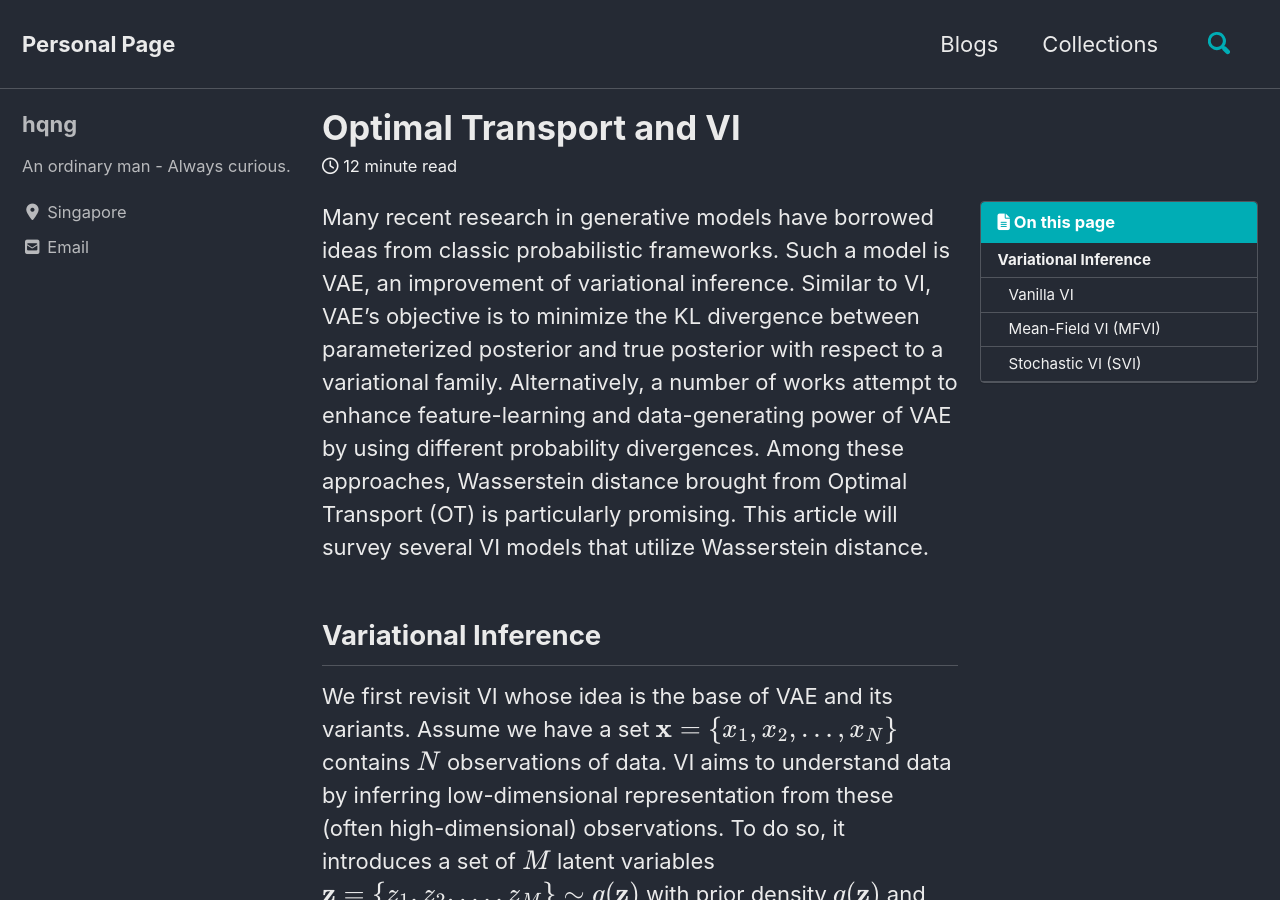
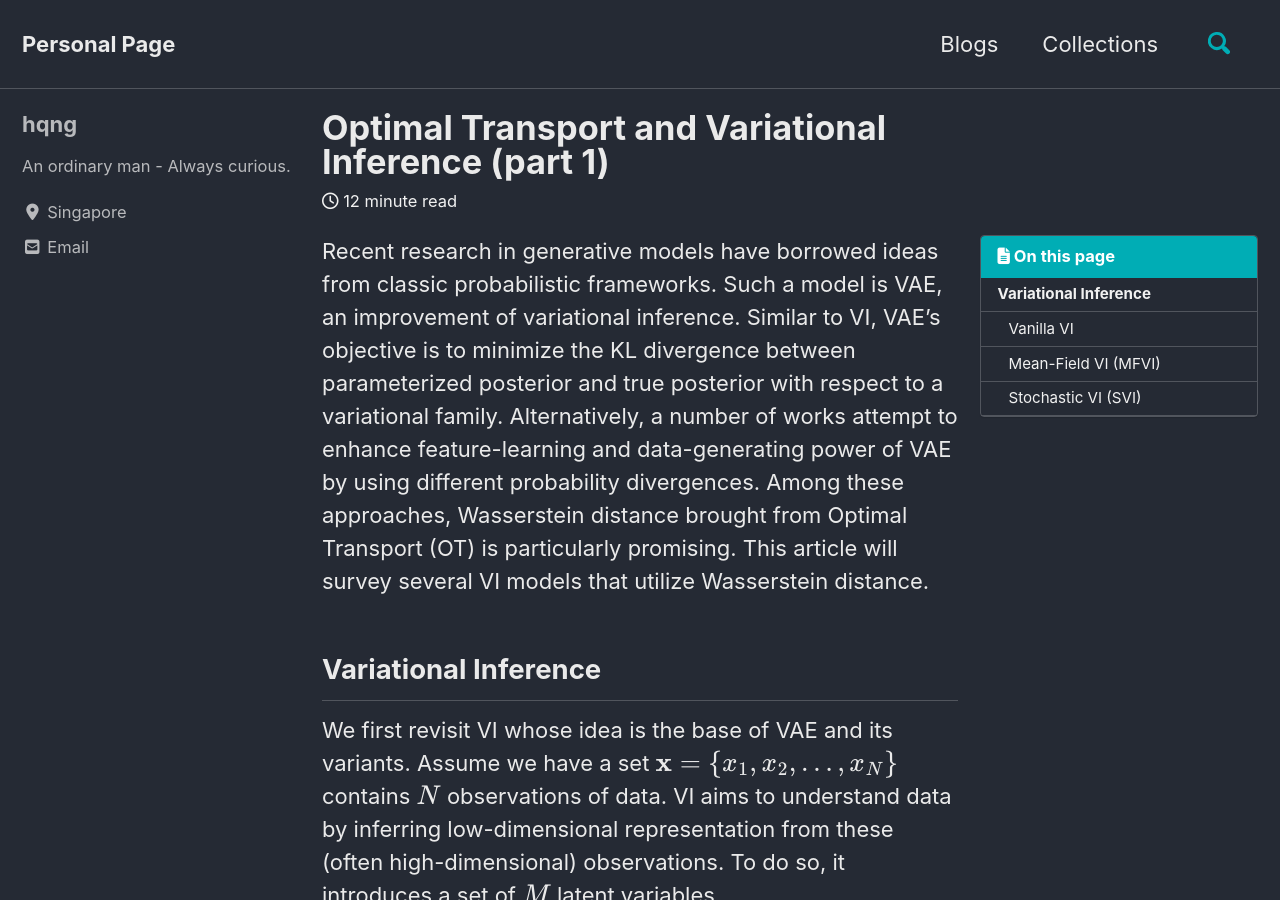
Before and after one commit to hqng/hqng.github.io, a Jekyll site: the page built from _posts/2019-08-12-OTandInference-p1.md, in a window 1280 px wide and 900 px high. Built offline with Jekyll 4.4.1, drawn with Linux system fonts in a browser that asks for light colours; cached includes are drawn as plain includes; nearby versions of some CDN libraries; formulas are drawn with MathJax 3; some of the changed text lies outside the part shown.

Commit message:
rename post title

```diff
--- a/_posts/2019-05-24-OT-in-Generative-Models.md
+++ b/_posts/2019-08-12-OTandInference-p1.md
@@ -1,6 +1,6 @@
 ---
 mathjax: true
-title: "Optimal Transport and VI"
+title: "Optimal Transport and Variational Inference (part 1)"
 categories:
   - Variational Inference
 toc: true
@@ -9,7 +9,7 @@ tags:
   - OT
 ---
 
-Many recent research in generative models have borrowed ideas from classic probabilistic frameworks. Such a model is VAE, an improvement of variational inference. Similar to VI, VAE's objective is to minimize the KL divergence between parameterized posterior and true posterior with respect to a variational family. Alternatively, a number of works attempt to enhance feature-learning and data-generating power of VAE by using different probability divergences. Among these approaches, Wasserstein distance brought from Optimal Transport (OT) is particularly promising. This article will survey several VI models that utilize Wasserstein distance. <br>
+Recent research in generative models have borrowed ideas from classic probabilistic frameworks. Such a model is VAE, an improvement of variational inference. Similar to VI, VAE's objective is to minimize the KL divergence between parameterized posterior and true posterior with respect to a variational family. Alternatively, a number of works attempt to enhance feature-learning and data-generating power of VAE by using different probability divergences. Among these approaches, Wasserstein distance brought from Optimal Transport (OT) is particularly promising. This article will survey several VI models that utilize Wasserstein distance. <br>
 
 ## <a name="VI"></a> Variational Inference
 
```
